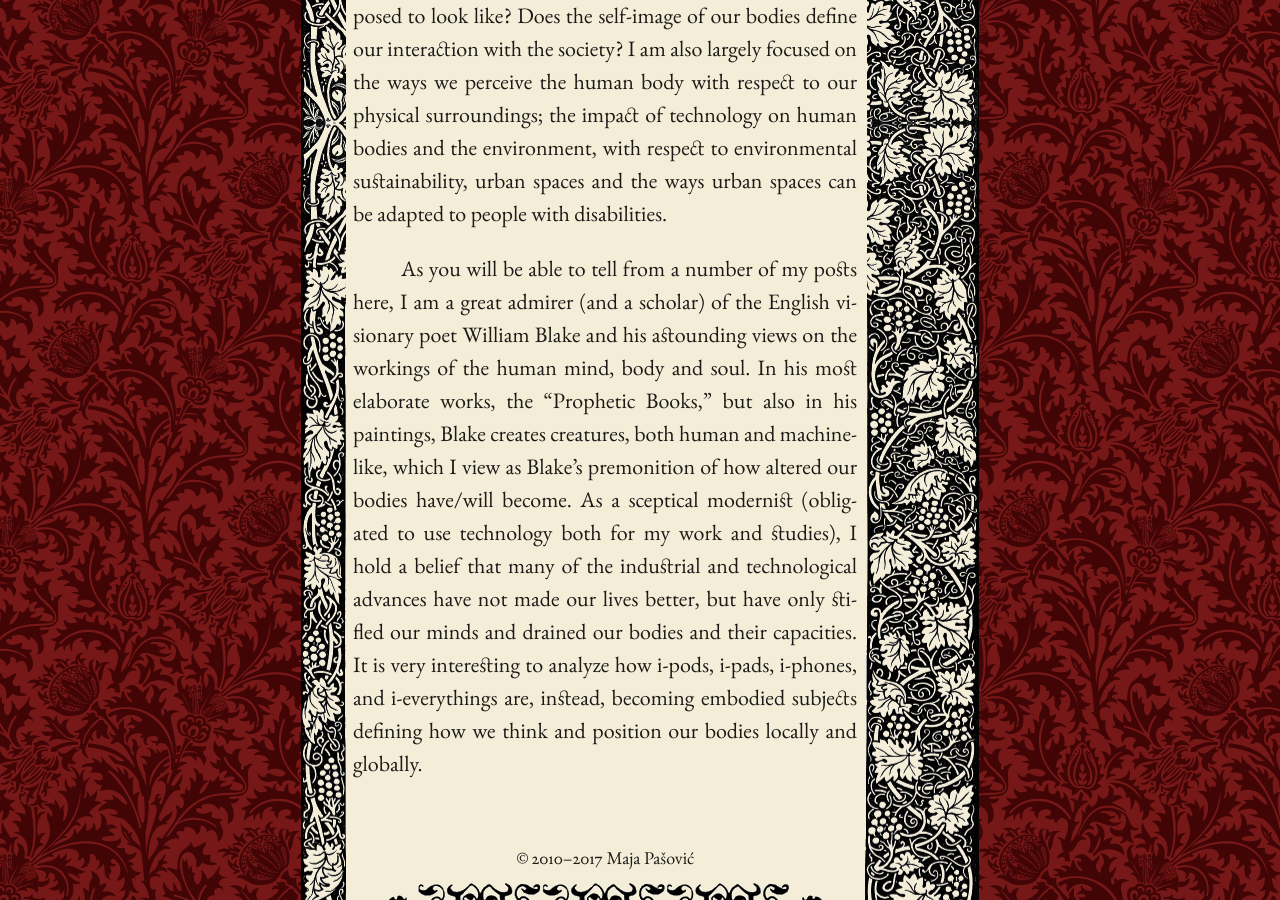
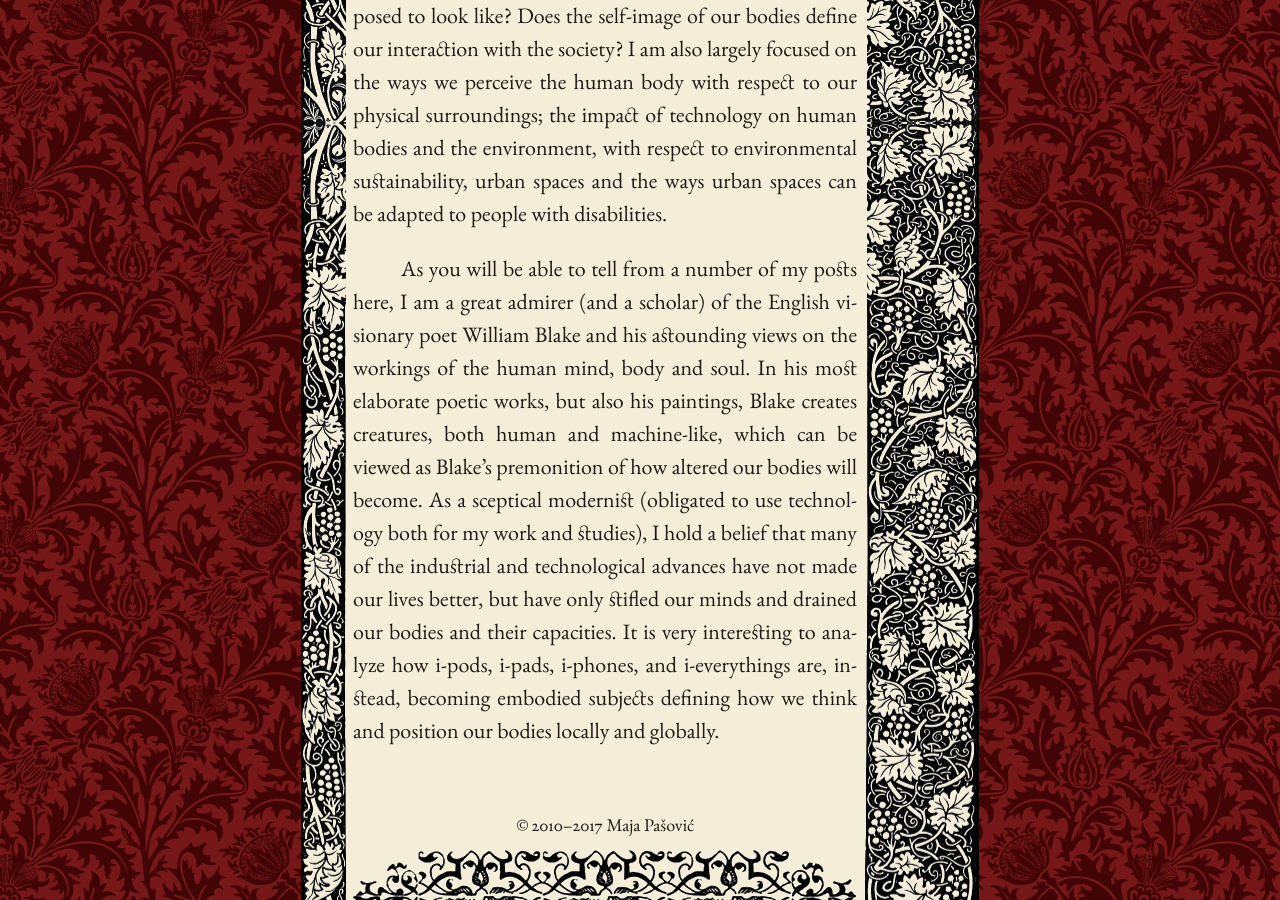
Before and after one commit to mpasovic/majapasovic.org, a Jekyll site: the page built from index.md, in a window 1280 px wide and 900 px high, scrolled down 864 px. Built offline with Jekyll 4.4.1, drawn with Linux system fonts in a browser that asks for light colours; nearby versions of some CDN libraries.

Commit message:
Updated index.md

```diff
--- a/index.md
+++ b/index.md
@@ -13,4 +13,4 @@ published: true
 
 The writings on my blog challenge the way we experience the world in relation to our bodies, and how individuals, groups, or entire nations construct concepts of normalcy and disabled bodies. Some of the questions I address are: How do we create and perceive the body: Is it through what societies and our own or predominant cultures tell us? Can we define one’s values based on our perception of their body, or our understanding of what the *normal* body is supposed to look like? Does the self-image of our bodies define our interaction with the society? I am also largely focused on the ways we perceive the human body with respect to our physical surroundings; the impact of technology on human bodies and the environment, with respect to environmental sustainability, urban spaces and the ways urban spaces can be adapted to people with disabilities.
 
-As you will be able to tell from a number of my posts here, I am a great admirer (and a scholar) of the English visionary poet William Blake and his astounding views on the workings of the human mind, body and soul. In his most elaborate works, the “Prophetic Books,” but also in his paintings, Blake creates creatures, both human and machine-like, which I view as Blake’s premonition of how altered our bodies have/will become. As a sceptical modernist (obligated to use technology both for my work and studies), I hold a belief that many of the industrial and technological advances have not made our lives better, but have only stifled our minds and drained our bodies and their capacities. It is very interesting to analyze how i-pods, i-pads, i-phones, and i-everythings are, instead, becoming embodied subjects defining how we think and position our bodies locally and globally.
+As you will be able to tell from a number of my posts here, I am a great admirer (and a scholar) of the English visionary poet William Blake and his astounding views on the workings of the human mind, body and soul. In his most elaborate poetic works, but also his paintings, Blake creates creatures, both human and machine-like, which can be viewed as Blake’s premonition of how altered our bodies will become. As a sceptical modernist (obligated to use technology both for my work and studies), I hold a belief that many of the industrial and technological advances have not made our lives better, but have only stifled our minds and drained our bodies and their capacities. It is very interesting to analyze how i-pods, i-pads, i-phones, and i-everythings are, instead, becoming embodied subjects defining how we think and position our bodies locally and globally.
```
